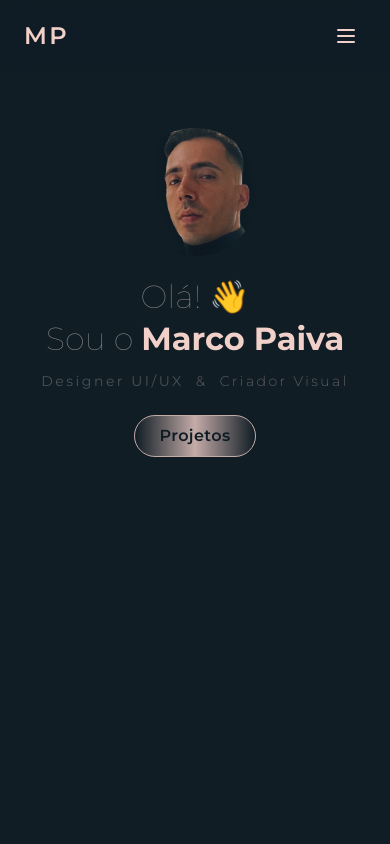
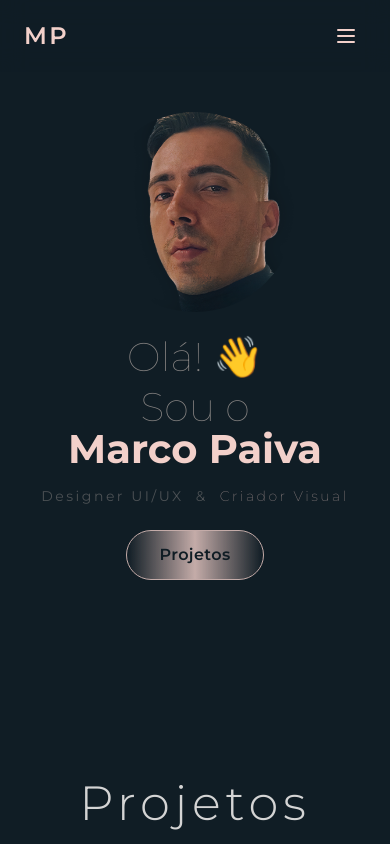
Before and after one commit to marcoaotrpaiva/portfolio, a Next.js app: page / in a window 390 px wide. Shown: the top 844 px of the page. Built offline with nearby package versions, Linux system fonts and the light colour scheme.

Commit message:
added more herosection responsivness

```diff
--- a/components/Hero.tsx
+++ b/components/Hero.tsx
@@ -11,13 +11,13 @@ const Hero = () => {
   useEffect(() => {
     const sections = document.querySelectorAll('section[id]');
     const observer = new IntersectionObserver(
-      entries => entries.forEach(entry => {
+      (entries) => entries.forEach((entry) => {
         if (entry.isIntersecting) setActiveSection(entry.target.id);
       }),
       { threshold: 0.6 }
     );
-    sections.forEach(sec => observer.observe(sec));
-    return () => sections.forEach(sec => observer.unobserve(sec));
+    sections.forEach((sec) => observer.observe(sec));
+    return () => sections.forEach((sec) => observer.unobserve(sec));
   }, []);
 
   const topButtons = [
@@ -27,7 +27,7 @@ const Hero = () => {
   ];
 
   return (
-    <section id="home" className="h-screen bg-[#101D25] relative overflow-hidden pt-20">
+    <section id="home" className="h-auto md:h-screen bg-[#101D25] relative overflow-hidden pt-20">
       {/* Navbar */}
       <header className="fixed inset-x-0 top-0 z-50 backdrop-blur-md bg-[#101D25]/70">
         <div className="container mx-auto flex items-center justify-between px-6 sm:px-8 lg:px-20 py-4">
@@ -74,7 +74,12 @@ const Hero = () => {
           <nav className="md:hidden bg-[#101D25]/80 backdrop-blur-md">
             <div className="flex flex-col items-center space-y-4 py-4">
               {topButtons.map(({ label, href }) => (
-                <a key={label} href={href} onClick={() => setMenuOpen(false)} className="text-lg font-medium text-[#F2D0CA] hover:text-white">
+                <a
+                  key={label}
+                  href={href}
+                  onClick={() => setMenuOpen(false)}
+                  className="text-lg font-medium text-[#F2D0CA] hover:text-white"
+                >
                   {label}
                 </a>
               ))}
@@ -84,15 +89,15 @@ const Hero = () => {
       </header>
 
       {/* Main content */}
-      <div className="container mx-auto px-6 sm:px-8 lg:px-20 pt-12 pb-10">
+      <div className="container mx-auto px-6 sm:px-8 lg:px-20 pt-8 pb-8">
         {/* Mobile image above text */}
         <motion.div
-className="relative block md:hidden w-32 h-32 rounded-full overflow-hidden mx-auto mb-6"
-initial={{ opacity: 0 }}
+          className="block md:hidden w-50 h-50 relative mx-auto mb-6 rounded-full overflow-hidden"
+          initial={{ opacity: 0 }}
           animate={{ opacity: 1 }}
           transition={{ duration: 0.8, delay: 0.2 }}
         >
-          <Image src="/images/profile-picture.png" alt="Retrato" fill className="object-cover rounded-[24px] drop-shadow-4xl" />
+          <Image src="/images/profile-picture.png" alt="Retrato" fill className="object-cover" />
         </motion.div>
 
         <div className="flex flex-col md:flex-row h-full items-center justify-between gap-6">
@@ -103,23 +108,36 @@ initial={{ opacity: 0 }}
             animate={{ x: 0, opacity: 1 }}
             transition={{ duration: 0.8 }}
           >
-            <h1 className="text-[32px] sm:text-[38px] md:text-[75px] font-thin leading-[1.05] mb-4" style={{ fontFamily: 'var(--font-montserrat)', color: '#878483' }}>
+            <h1
+              className="text-[40px] sm:text-[50px] md:text-[75px] font-thin leading-[1.05] mb-4"
+              style={{ fontFamily: 'var(--font-montserrat)', color: '#878483' }}
+            >
               <span className="block font-thin">
-                Olá! <span className="inline-block animate-wiggle" style={{ transformOrigin: '70% 70%' }}>👋</span>
+                Olá!{' '}
+                <span className="inline-block animate-wiggle" style={{ transformOrigin: '70% 70%' }}>
+                  👋
+                </span>
               </span>
               <span className="block mt-2 font-thin">
                 Sou o <span className="font-bold text-[#F2D0CA]">Marco Paiva</span>
               </span>
             </h1>
-            <p className="text-sm sm:text-base flex flex-wrap gap-3 mb-6 justify-center md:justify-start" style={{ fontFamily: "'Montserrat', sans-serif", color: '#878483', opacity: 0.5, letterSpacing: '2.5px' }}>
+            <p
+              className="text-sm sm:text-base flex flex-wrap gap-3 mb-6 justify-center md:justify-start"
+              style={{ fontFamily: "'Montserrat', sans-serif", color: '#878483', opacity: 0.5, letterSpacing: '2.5px' }}
+            >
               <span>Designer UI/UX</span><span>&</span><span className="font-extralight text-[#F2D0CA]">Criador Visual</span>
             </p>
             <motion.a
               href="#projects"
               whileHover={{ scale: 1.05 }}
               whileTap={{ scale: 0.97 }}
-              className="inline-block px-6 py-2 rounded-full border border-[#F2D0CA] overflow-hidden group transition-all duration-500 font-semibold tracking-wide opacity-80"
-              style={{ fontFamily: "'Montserrat', sans-serif", background: 'linear-gradient(to right, rgba(242,208,202,0) 0%, rgba(242,208,202,1) 50%, rgba(242,208,202,0) 100%)', color: '#101D25' }}
+              className="inline-block px-8 py-3 rounded-full border border-[#F2D0CA] overflow-hidden group transition-all duration-500 font-semibold tracking-wide opacity-80"
+              style={{
+                fontFamily: "'Montserrat', sans-serif",
+                background: 'linear-gradient(to right, rgba(242,208,202,0) 0%, rgba(242,208,202,1) 50%, rgba(242,208,202,0) 100%)',
+                color: '#101D25',
+              }}
             >
               <span className="relative z-10 group-hover:text-[#101D25]">Projetos</span>
             </motion.a>
```
